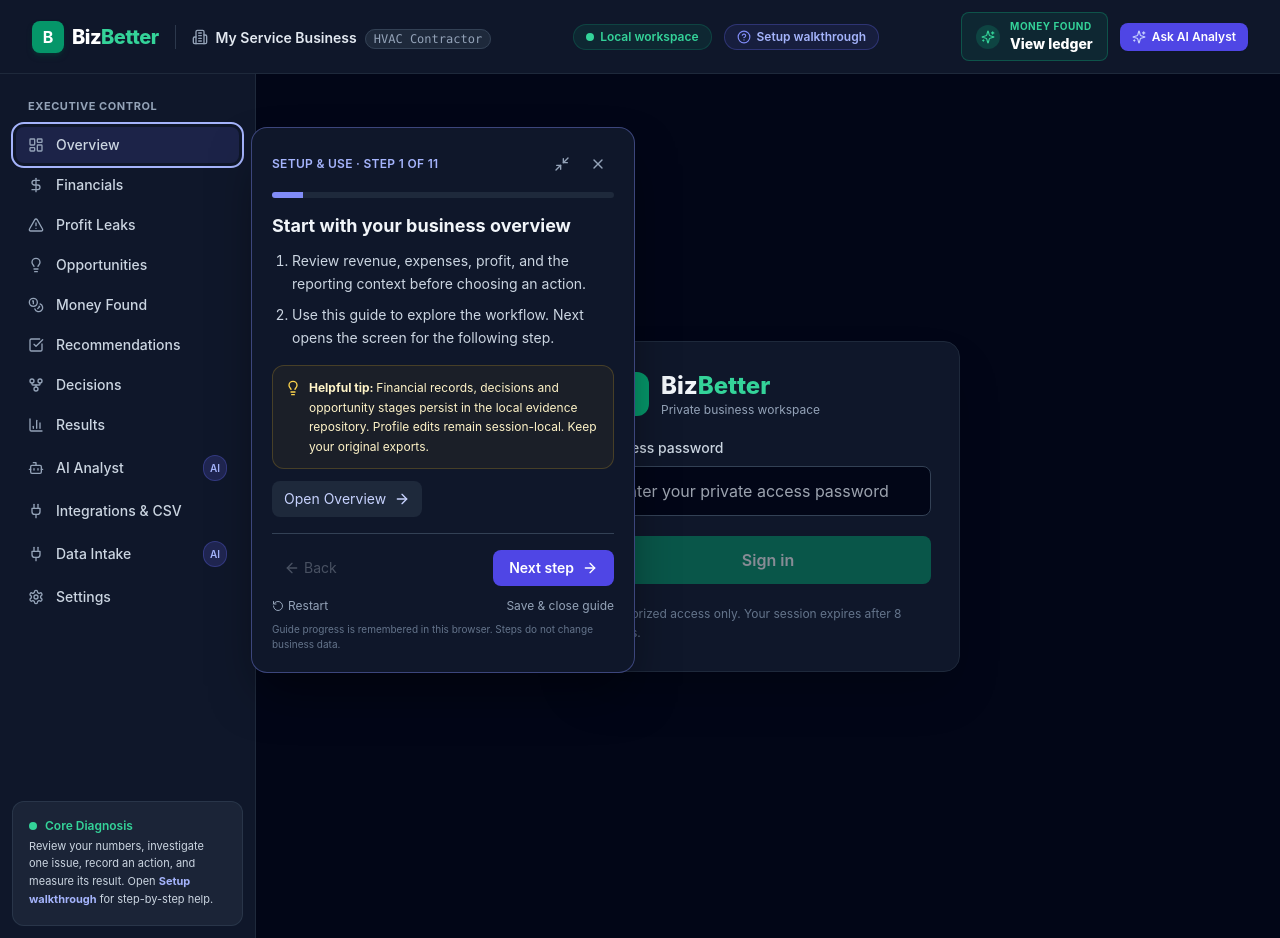
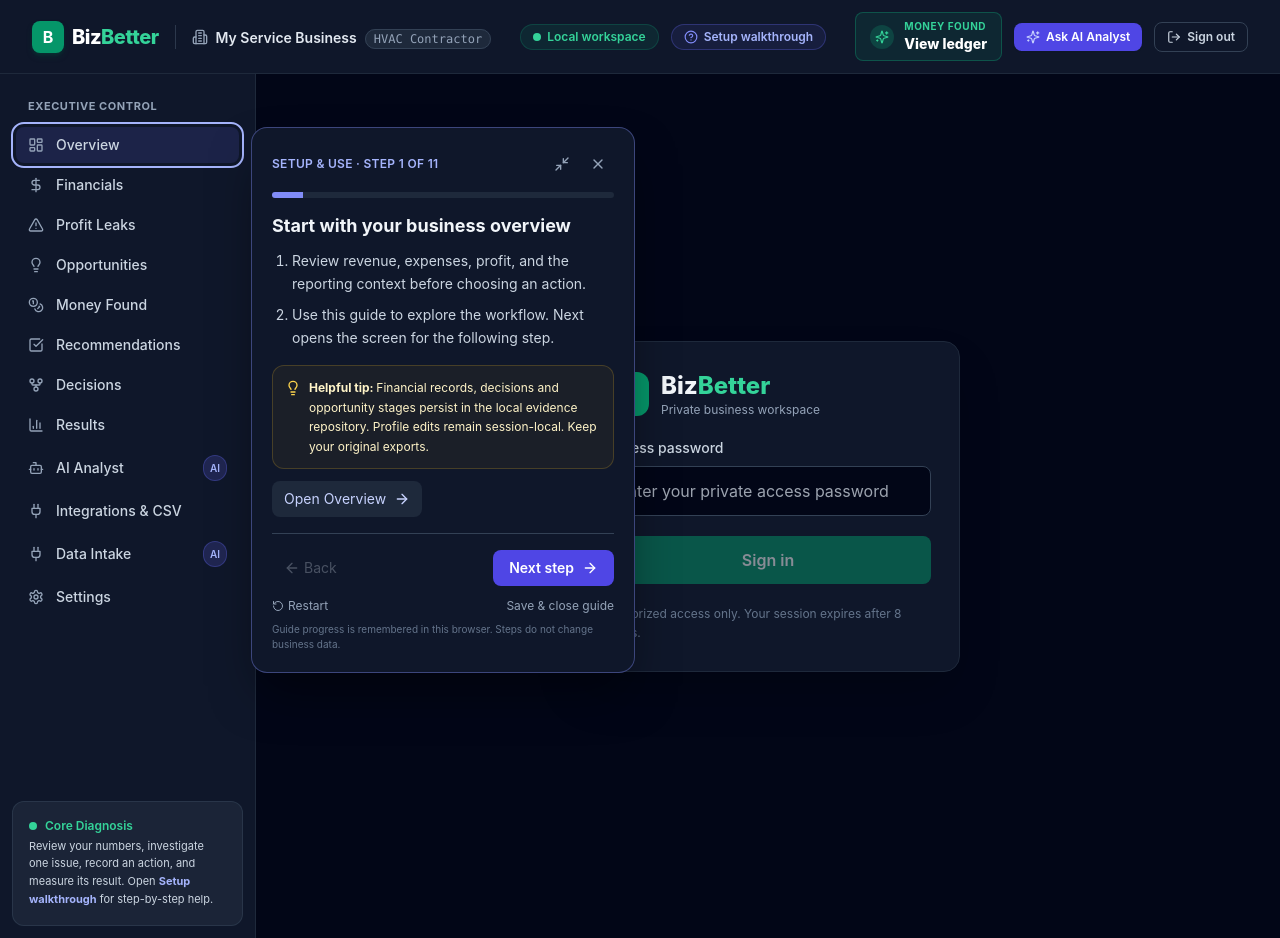
Before and after one commit to drinkwhy/bizbetter, a Next.js app: page /login in a window 1280 px wide. Built offline with nearby package versions, Linux system fonts and the light colour scheme.

Commit message:
Add sign-out control to private workspace

```diff
--- a/components/Navbar.tsx
+++ b/components/Navbar.tsx
@@ -9,7 +9,8 @@ import {
   HelpCircle,
   RefreshCw,
   ShieldCheck,
-  CheckCircle2
+  CheckCircle2,
+  LogOut
 } from 'lucide-react';
 import { SetupGuideModal } from './SetupGuideModal';
 import { readWalkthroughProgress } from '@/lib/walkthrough';
@@ -103,6 +104,18 @@ export const Navbar: React.FC<NavbarProps> = ({
                 <Sparkles className="w-3.5 h-3.5 text-indigo-200" />
                 <span className="hidden sm:inline">Ask AI Analyst</span>
               </Link>
+
+              <button
+                type="button"
+                onClick={async () => {
+                  try { await fetch('/api/auth/logout', { method: 'POST' }); } finally { window.location.assign('/login'); }
+                }}
+                className="inline-flex items-center gap-1.5 rounded-lg border border-slate-700 px-3 py-1.5 text-xs font-semibold text-slate-300 hover:bg-slate-800"
+                aria-label="Sign out"
+              >
+                <LogOut className="h-3.5 w-3.5" />
+                <span className="hidden sm:inline">Sign out</span>
+              </button>
             </div>
           </div>
         </div>
```
